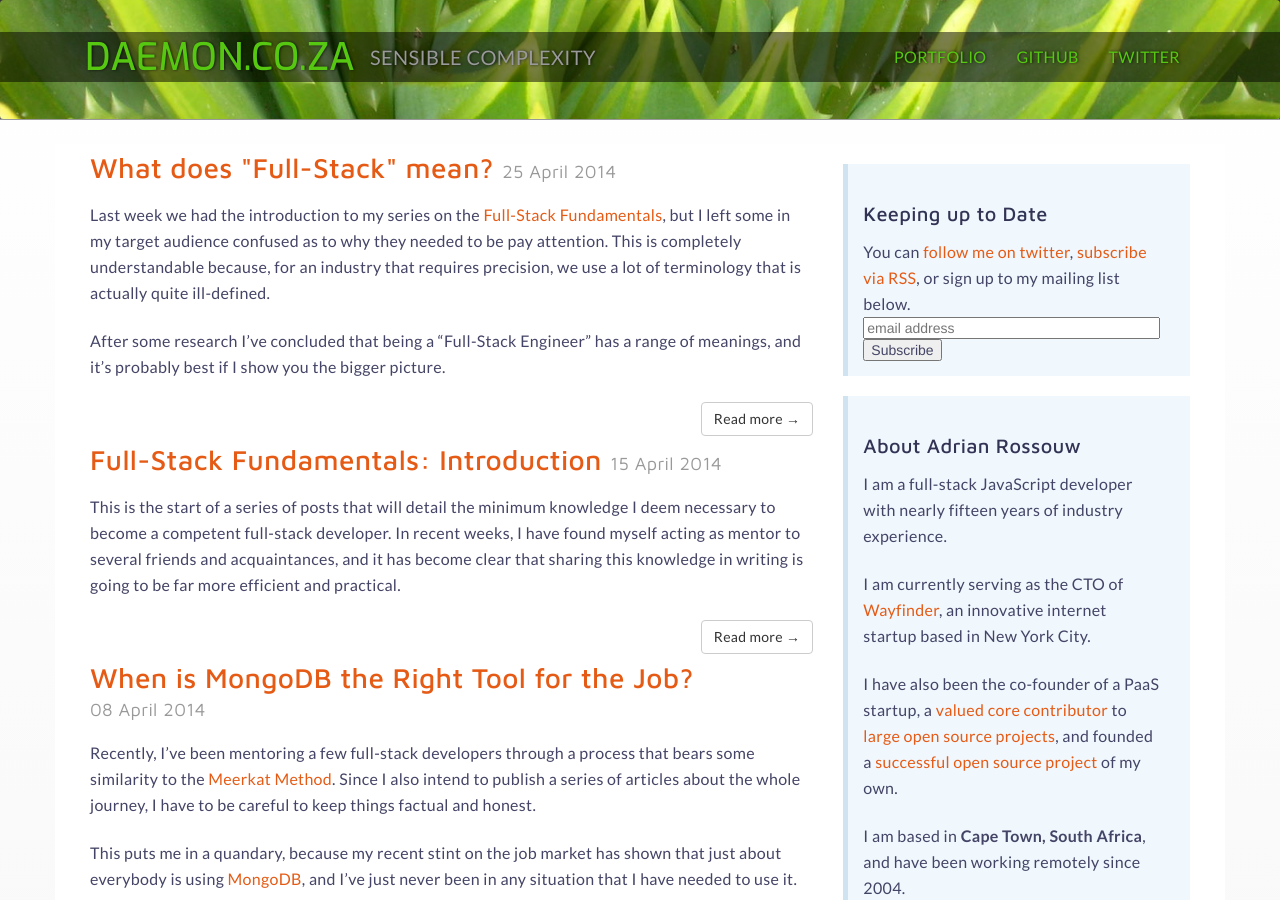
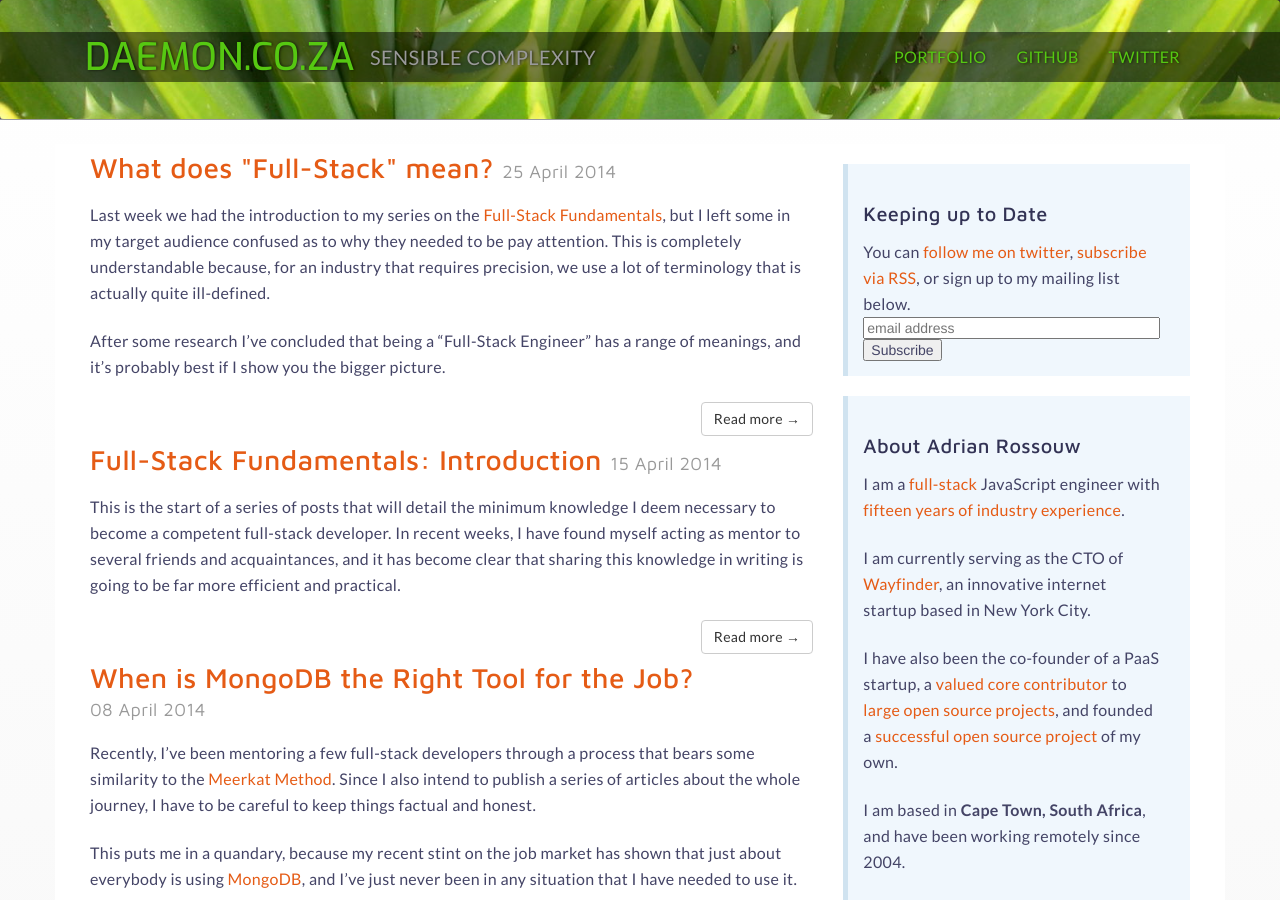
Before and after one commit to AdrianRossouw/daemon-co-za, a Jekyll site: the page built from index.html, in a window 1280 px wide and 900 px high. Built offline with Jekyll 4.4.1, drawn with Linux system fonts in a browser that asks for light colours; the list of posts is cut into pages by our own code; comment, search, counter and statistics services are not loaded.

Commit message:
about fix

```diff
--- a/_includes/about.md
+++ b/_includes/about.md
@@ -1,4 +1,4 @@
-I am a full-stack JavaScript developer with nearly fifteen years of industry experience.
+I am a [full-stack](/2014/04/what-does-full-stack-mean) JavaScript engineer with [fifteen years of industry experience](/portfolio).
 
 I am currently serving as the CTO of [Wayfinder](http://wayfinder.co), an innovative internet startup based in New York City.
 
```
